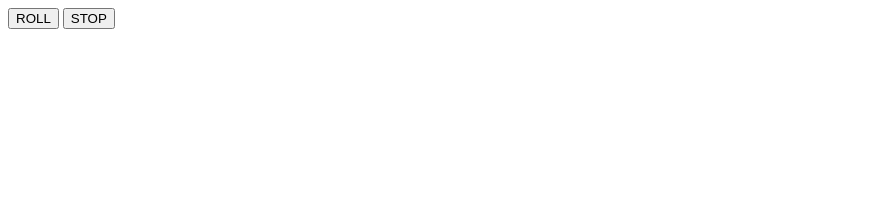
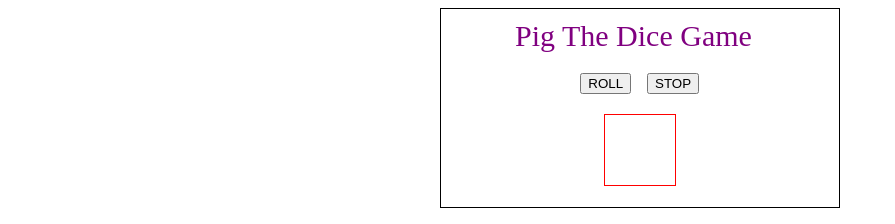
Before and after one commit to STFE5/test-repo, a plain HTML site: page index.html in a window 1280 px wide. Shown: the whole page, without its empty margins (0-895 px from the left). Drawn offline with Linux system fonts and the light colour scheme.

Commit message:
feat: Implement part1 html,css

```diff
--- /dev/null
+++ b/css/main.css
@@ -0,0 +1,39 @@
+.container {
+  margin: 0 auto;
+  width: 400px;
+  height: 200px;
+  border: 1px solid black;
+  box-sizing: border-box;
+}
+
+.container p {
+  width: 250px;
+  margin: 10px auto;
+  font-size: 30px;
+  color: purple;
+}
+
+.container .roll {
+  margin-top: 10px;
+  margin-left: 35%;
+}
+
+.container .stop {
+  margin-top: 10px;
+  margin-left: 3%;
+}
+
+.container .dice {
+  width: 70px;
+  height: 70px;
+  margin: 0 auto;
+  margin-top: 20px;
+  border: red solid 1px;
+}
+
+.container .dice .number {
+  margin: auto;
+  width: 8px;
+  height: 8px;
+  padding-top: 25px;
+}
--- a/index.html
+++ b/index.html
@@ -6,9 +6,18 @@
   <meta name="viewport" content="width=device-width, initial-scale=1.0">
   <title>Document</title>
   <script defer src="js/main.js"></script>
+  <link rel="stylesheet" href="css/main.css">
 </head>
 <body>
-  <button class="roll"> ROLL </button>
-  <button class="stop"> STOP </button>
+  <div class="container">
+    <p>Pig The Dice Game</p>
+    <div class="button__container">
+   <button class="roll"> ROLL </button>
+   <button class="stop"> STOP </button>
+  </div>
+   <div class="dice">
+     <div class="number"></div>
+   </div>
+  </div>
 </body>
 </html>
```
